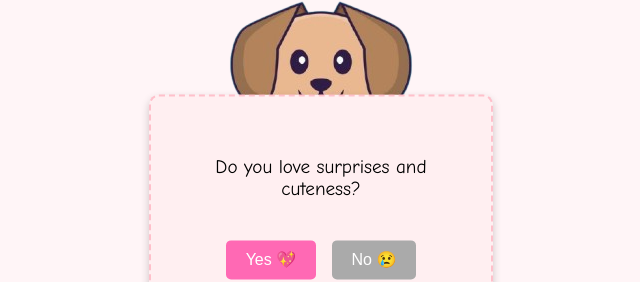
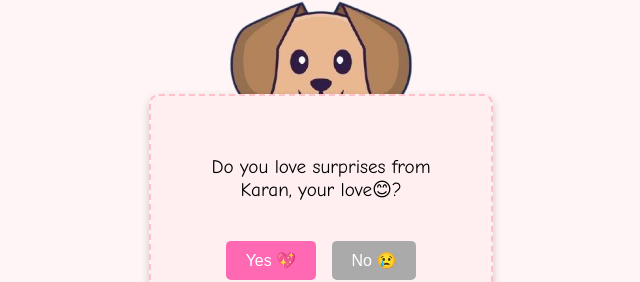
Before and after one commit to KKumarPro/Love-and-fun, a plain HTML site: page index.html in a window 1280 px wide. Shown: the part 250-532 px from the top of the page, without its empty margins (319-959 px from the left). Drawn offline with Linux system fonts and the light colour scheme.

Commit message:
Add new question

```diff
--- a/index.html
+++ b/index.html
@@ -10,7 +10,7 @@
   <div class="container">
     <img src="dog.jpg" alt="Happy Dog" class="dog-img">
     <div class="message-box">
-      <p class="message">Do you love surprises and cuteness?</p>
+      <p class="message">Do you love surprises from Karan, your love😊?</p>
       <div class="buttons">
         <button onclick="handleAnswer(true)">Yes 💖</button>
         <button onclick="handleAnswer(false)">No 😢</button>
```
